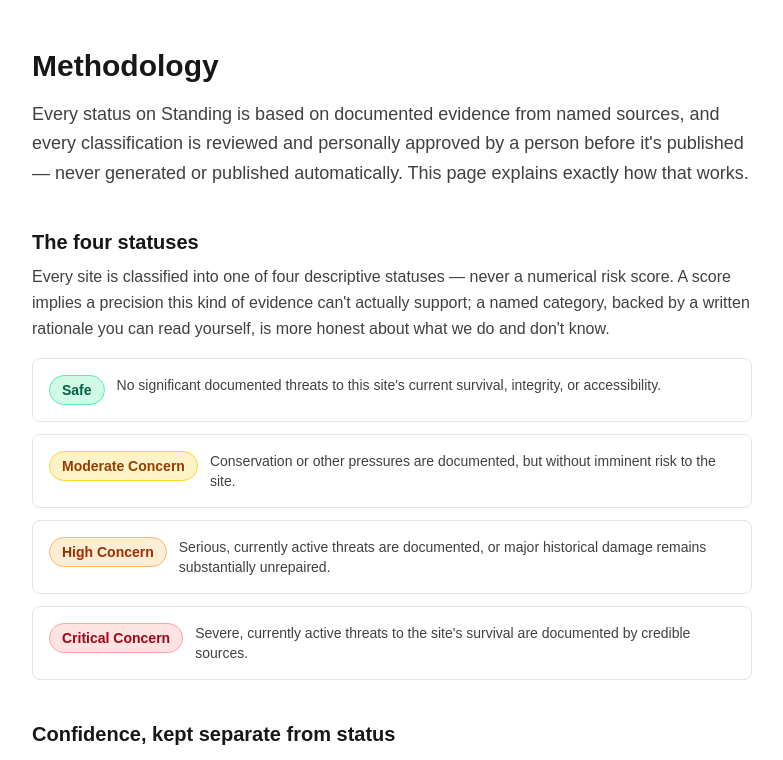
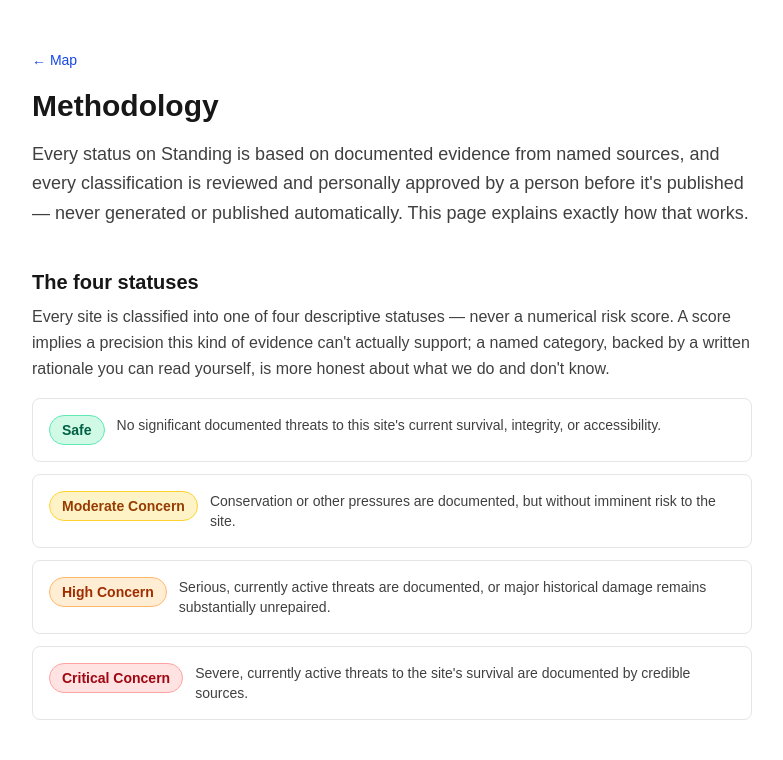
Before and after one commit to HarryDisley/HeritageWatch, a Next.js app: page /methodology in a window 1280 px wide. Shown: the top 760 px of the page, without its empty margins (248-1031 px from the left). Built offline with nearby package versions, Linux system fonts and the light colour scheme.

Commit message:
Add back link to methodology page

```diff
--- a/src/app/methodology/page.tsx
+++ b/src/app/methodology/page.tsx
@@ -25,7 +25,10 @@
 export default function MethodologyPage() {
   return (
     <main className="mx-auto max-w-3xl px-6 py-12">
-      <h1 className="text-3xl font-bold text-neutral-900">Methodology</h1>
+      <Link href="/" className="text-sm text-blue-700 hover:underline">
+        &larr; Map
+      </Link>
+      <h1 className="mt-4 text-3xl font-bold text-neutral-900">Methodology</h1>
       <p className="mt-4 text-lg leading-relaxed text-neutral-700">
         Every status on Standing is based on documented evidence from
         named sources, and every classification is reviewed and personally
```
